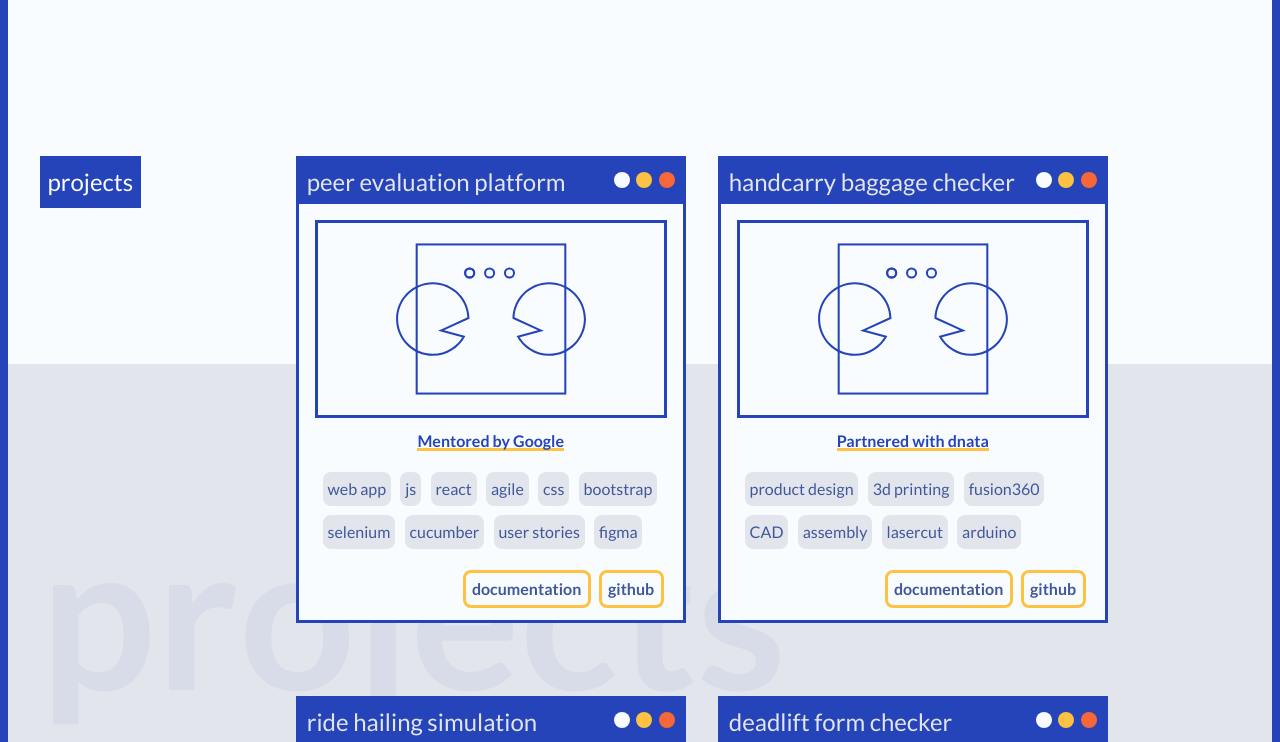
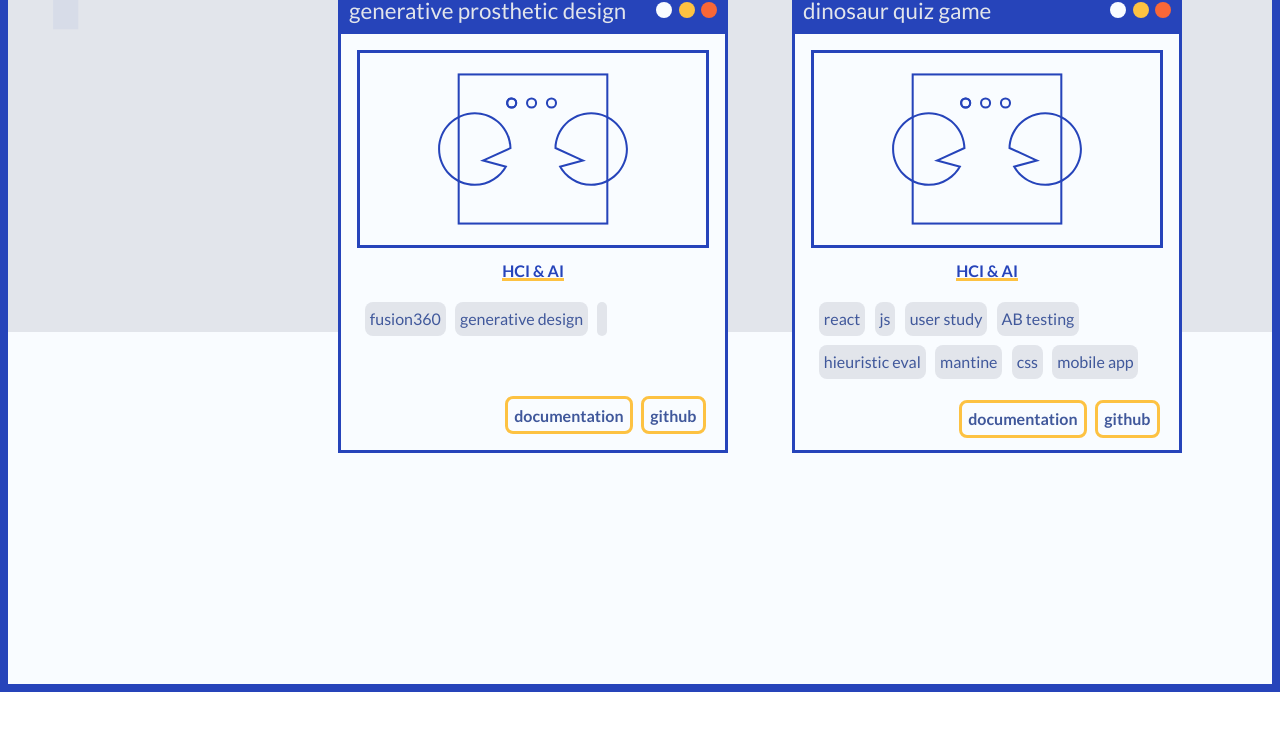
Before and after one commit to valudollar/portfolio-five, a React (Vite) app: page / in a window 1280 px wide. Shown: the part 1780-2522 px from the top of the page. After the commit the page ends 2472 px from the top, so only its background shows below. Built offline with nearby package versions, Linux system fonts and the light colour scheme.

Commit message:
map link to mapped button

```diff
--- a/src/App.css
+++ b/src/App.css
@@ -140,6 +140,17 @@
 .projects {
   width: 100%;
   background-color: #e2e5eb;
+  height: 220vh;
+  position: relative;
+  display: flex;
+  justify-content: center;
+  align-items: center;
+  flex-wrap: wrap;
+}
+
+.work {
+  width: 100%;
+  background-color: #e2e5eb;
   height: 150vh;
   position: relative;
   display: flex;
@@ -178,6 +189,7 @@
   height: 90%;
   display: flex;
   flex-direction: row;
+  flex-wrap: wrap;
 }
 .labeldiv {
   width: 20%;
@@ -187,25 +199,32 @@
   padding: 0.5rem;
   background-color: #2644ba;
   color: #f9fcff;
-  font-size: 1.5rem;
+  font-size: 1.4rem;
   margin-top: 2rem;
 }
 .cardsdiv {
-  width: 80%;
+  width: 100%;
   /* background-color: #40589b; */
   display: flex;
   flex-wrap: wrap;
   flex-direction: row;
-  justify-content: flex-start;
+  justify-content: center;
+  align-items: center;
+}
+.cardscontainer {
+  width: 80%;
+  display: flex;
+  flex-direction: column;
 }
 
 .cardMain {
   margin-top: 2rem;
+  margin-bottom: 1rem;
   width: 24rem;
   height: 29rem;
   /* background-color: #f86737; */
-  margin-left: 1rem;
-  margin-right: 1rem;
+  margin-left: 2rem;
+  margin-right: 2rem;
   border-bottom: #2644ba 0.2rem solid;
   border-left: #2644ba 0.2rem solid;
   border-right: #2644ba 0.2rem solid;
@@ -226,7 +245,7 @@
 }
 .cardTitle {
   width: 80%;
-  font-size: 1.5rem;
+  font-size: 1.4rem;
   padding: 0.5rem;
 }
 .cardCircles {
--- a/src/App.jsx
+++ b/src/App.jsx
@@ -54,26 +54,32 @@ function App() {
               <p>projects</p>
             </div>
           </div>
+          <div className="cardscontainer">
             <div className="cardsdiv">
               <Card
                 title="peer evaluation platform"
                 tags="web app,js,react,agile,css,bootstrap,selenium,cucumber,user stories,figma"
                 image={peer}
                 subtext="Mentored by Google"
-              buttons="documentation,github"
+                links="https://sites.google.com/view/sds-team-4/home"
+                buttons="documentation"
               />
               <Card
                 title="handcarry baggage checker"
                 tags="product design,3d printing,fusion360,CAD,assembly,lasercut,arduino"
                 image={peer}
                 subtext="Partnered with dnata"
+                links="https://sites.google.com/view/sds-team-4/home,https://valuportfolio2023.vercel.app/"
                 buttons="documentation,github"
               />
+            </div>
+            <div className="cardsdiv">
               <Card
                 title="ride hailing simulation"
                 tags="agent-based simulation,mapbox,css,mantine,react,js"
                 image={peer}
                 subtext="Partnered with Grab"
+                links="https://sites.google.com/view/sds-team-4/home,https://valuportfolio2023.vercel.app/"
                 buttons="documentation,github"
               />
               <Card
@@ -81,54 +87,28 @@ function App() {
                 tags="react,js,user study,AB testing,hieuristic eval,mantine,css,mobile app"
                 image={peer}
                 subtext="HCI & AI"
+                links="https://sites.google.com/view/sds-team-4/home,https://valuportfolio2023.vercel.app/"
                 buttons="documentation,github"
               />
             </div>
-        </div>
-      </section>
-      <section className="projects">
-        <div className="whitebgtop"></div>
-        <div className="whitebgbot"></div>
-        <div className="projectsbg">
-          <h1>
-            projects <br /> projects
-          </h1>
-        </div>
-        <div className="projectscontent">
-          <div className="labeldiv">
-            <div className="label">
-              <p>projects</p>
-            </div>
-          </div>
             <div className="cardsdiv">
               <Card
-              title="peer evaluation platform"
-              tags="web app,js,react,agile,css,bootstrap,selenium,cucumber,user stories,figma"
+                title="generative prosthetic design"
+                tags="fusion360,generative design, "
                 image={peer}
-              subtext="Mentored by Google"
+                subtext="HCI & AI"
+                links="https://sites.google.com/view/sds-team-4/home,https://valuportfolio2023.vercel.app/"
                 buttons="documentation,github"
               />
               <Card
-              title="handcarry baggage checker"
-              tags="product design,3d printing,fusion360,CAD,assembly,lasercut,arduino"
-              image={peer}
-              subtext="Partnered with dnata"
-              buttons="documentation,github"
-            />
-            <Card
-              title="ride hailing simulation"
-              tags="agent-based simulation,mapbox,css,mantine,react,js"
-              image={peer}
-              subtext="Partnered with Grab"
-              buttons="documentation,github"
-            />
-            <Card
-              title="deadlift form checker"
+                title="dinosaur quiz game"
                 tags="react,js,user study,AB testing,hieuristic eval,mantine,css,mobile app"
                 image={peer}
                 subtext="HCI & AI"
+                links="https://sites.google.com/view/sds-team-4/home,https://valuportfolio2023.vercel.app/"
                 buttons="documentation,github"
               />
+            </div>
           </div>
         </div>
       </section>
--- a/src/Card.jsx
+++ b/src/Card.jsx
@@ -1,11 +1,27 @@
-import { useEffect } from "react";
+import { useEffect, useState } from "react";
 import { motion } from "framer-motion";
 import sds from "./assets/sds.jpg";
 
 function Card(props) {
   let tags = props.tags.split(",");
-  console.log(tags, "hello");
   let buttons = props.buttons.split(",");
+  let links = props.links.split(",");
+
+  // Use the useState hook to manage the combined_arr state
+  const [combined_arr, setCombinedArr] = useState([]);
+
+  useEffect(() => {
+    let combinedArr = []; // Create a local variable to hold the combined array
+    for (let i = 0; i < links.length; i++) {
+      const link = links[i];
+      const button = buttons[i];
+      const list = [link, button];
+      combinedArr.push(list);
+    }
+    // Update the state using the local variable
+    setCombinedArr(combinedArr);
+    console.log(combinedArr);
+  }, []);
 
   return (
     <>
@@ -32,48 +48,16 @@ function Card(props) {
             ))}
           </div>
           <div className="infodiv">
-            {/* <button className="infobutton">documentation</button> */}
-            {buttons.map((b, id) => (
-              <button key={id} value={b} className="infobutton">
-                {b}
-              </button>
+            {combined_arr.map(([link, button], id) => (
+              <a href={link} value={link} key={id}>
+                <button key={id} value={button} className="infobutton">
+                  {button}
+                </button>
+              </a>
             ))}
           </div>
         </div>
       </div>
-      {/* <div className="CardMain">
-        <div className="CardBody">
-          <div className="CardTop"></div>
-          <div className="CardBottom">
-            <img className="image" src={props.image}></img>
-            <p className="subtext">{props.subtext}</p>
-            <p className="description">
-              a platform for instructors to manage evaluations, monitor
-              students' progress and for students to complete evaluations
-              conducively
-            </p>
-            <div className="tagBox">
-              {tags.map((tag, id) => (
-                <div className="tag">
-                  <p className="tagTitle" key={id} value={tag}>
-                    {tag}
-                  </p>
-                </div>
-              ))}
-            </div>
-            <div className="linkbox">
-              {buttons.map((b, id) => (
-                <button className="linkbutton" key={id} value={b}>
-                  {b}
-                </button>
-              ))}
-            </div>
-          </div>
-        </div>
-        <div className="CardPaper">
-          <p className="itemTitle">{props.title}</p>
-        </div>
-      </div> */}
     </>
   );
 }
```
Lines whose indentation alone changed are shown as unchanged.
